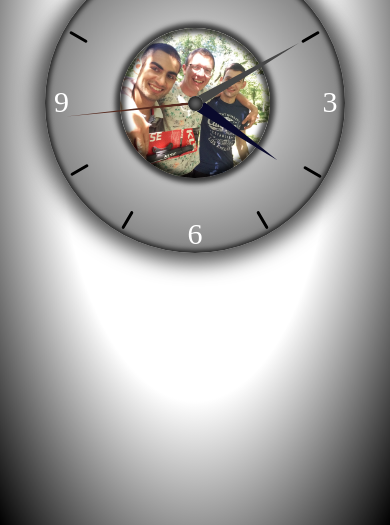
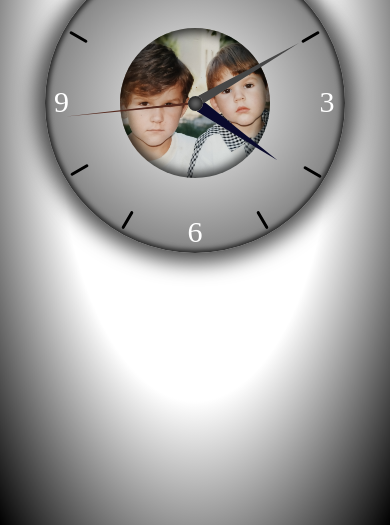
Before and after one commit to misha-nakonechnyi/My-clock, a plain HTML site: page index.html in a window 390 px wide. Shown: the part 319-844 px from the top of the page. Drawn offline with Linux system fonts and the light colour scheme.

Commit message:
Update style.css

```diff
--- a/css/style.css
+++ b/css/style.css
@@ -46,9 +46,8 @@ h1,h2,h3,h4,h5,h6{font-size:inherit;font-weight: inherit;}
   width: 250px;
   height: 250px;
   border-radius: 50%;
-  background: url("../img/FRIENDS.jpg") center / cover no-repeat;
-  box-shadow: 0px 0px 5px 5px rgba(0, 0, 0, 0.719),
-              inset 0px 0px 5px 5px rgba(0, 0, 0, 0.719);
+  background: url("../IMG_20191222_190853.jpg") center / cover no-repeat;
+  box-shadow: inset 0px 0px 10px 5px rgba(0, 0, 0, 0.719);
   display: flex;
   justify-content:center;align-items: center;
 }
@@ -180,12 +179,12 @@ h1,h2,h3,h4,h5,h6{font-size:inherit;font-weight: inherit;}
 
 .h-3 {
   top: 43.8%;
-  left: 92%;
+  left: 91%;
 }
 @media (max-width:520px){
   .h-3 {
     top: 44.5%;
-    left: 92.5%;
+    left: 91.5%;
   }
 }
 
@@ -214,12 +213,12 @@ h1,h2,h3,h4,h5,h6{font-size:inherit;font-weight: inherit;}
 }
 
 .h-6 {
-  top: 87.8%;
+  top: 87%;
   left: 47%;
 }
 @media (max-width:520px){
   .h-6 {
-    top: 88.8%;
+    top: 88%;
     left: 47.5%;
   }
 }
```
